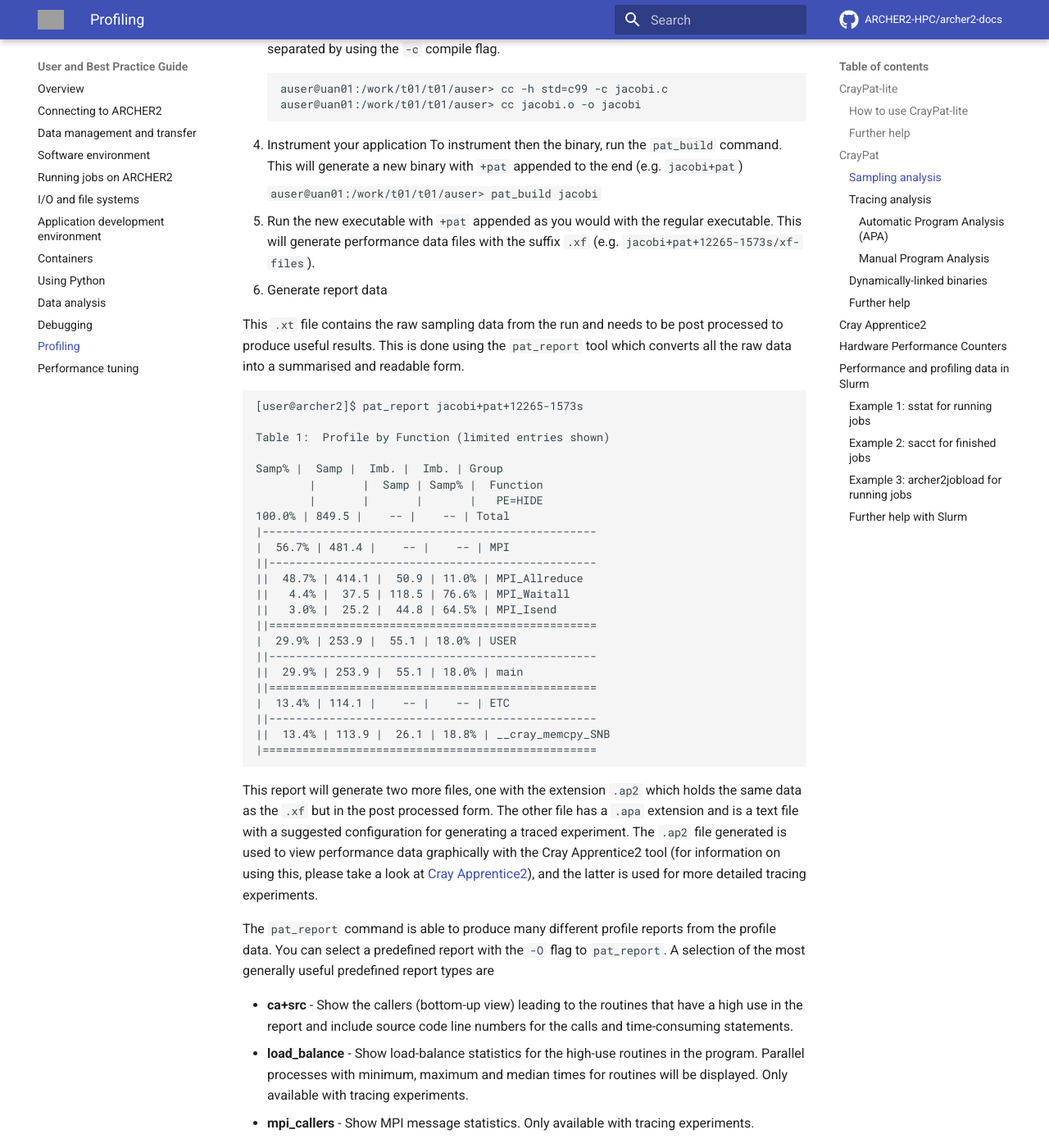
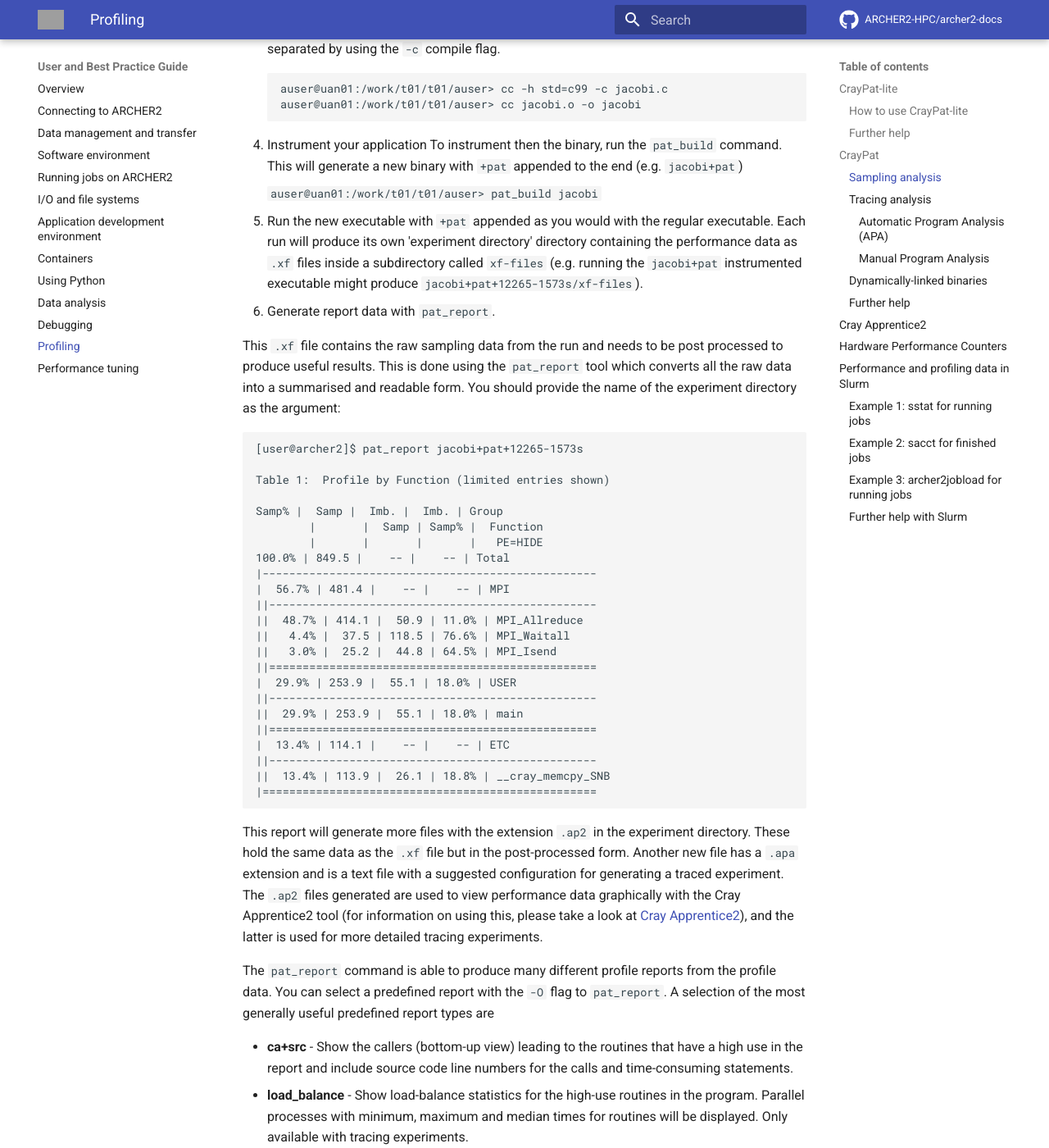
Before and after one commit to ARCHER2-HPC/archer2-docs, an MkDocs documentation site: the page built from docs/user-guide/profile.md, in a window 1280 px wide and 1400 px high, scrolled down 2345 px. Shown: the whole window at 82% size. Built offline with MkDocs 1.6.1 and Material for MkDocs 9.7.7, drawn with Linux system fonts in a browser that asks for light colours; comment, search, counter and statistics services are not loaded; some of the changed text lies outside the part shown; grey boxes are pictures that could not be loaded.

Commit message:
Updated use of CrayPat and Apprentice2

```diff
--- a/docs/user-guide/profile.md
+++ b/docs/user-guide/profile.md
@@ -122,14 +122,18 @@
     `auser@uan01:/work/t01/t01/auser> pat_build jacobi`
 
 5.  Run the new executable with `+pat` appended as you would with the
-    regular executable. This will generate performance data files with
-    the suffix `.xf` (e.g. `jacobi+pat+12265-1573s/xf-files`).
-6.  Generate report data
+    regular executable. Each run will produce its own 'experiment
+    directory' directory containing the performance data as `.xf` files
+    inside a subdirectory called `xf-files` (e.g. running the
+    `jacobi+pat` instrumented executable might produce
+    `jacobi+pat+12265-1573s/xf-files`).
+6.  Generate report data with `pat_report`.
 
-This `.xt` file contains the raw sampling data from the run and needs to
+This `.xf` file contains the raw sampling data from the run and needs to
 be post processed to produce useful results. This is done using the
 `pat_report` tool which converts all the raw data into a summarised and
-readable form.
+readable form. You should provide the name of the experiment directory as
+the argument:
 
     [user@archer2]$ pat_report jacobi+pat+12265-1573s
 
@@ -155,14 +159,14 @@
     ||  13.4% | 113.9 |  26.1 | 18.8% | __cray_memcpy_SNB
     |==================================================
 
-This report will generate two more files, one with the extension `.ap2`
-which holds the same data as the `.xf` but in the post processed form.
-The other file has a `.apa` extension and is a text file with a
-suggested configuration for generating a traced experiment. The `.ap2`
-file generated is used to view performance data graphically with the
-Cray Apprentice2 tool (for information on using this, please take a look
-at [Cray Apprentice2](#cray-apprentice2)), and the latter is used for
-more detailed tracing experiments.
+This report will generate more files with the extension `.ap2` in the
+experiment directory. These hold the same data as the `.xf` file but
+in the post-processed form. Another new file has a `.apa` extension
+and is a text file with a suggested configuration for generating a
+traced experiment. The `.ap2` files generated are used to view performance
+data graphically with the Cray Apprentice2 tool (for information on using
+this, please take a look at [Cray Apprentice2](#cray-apprentice2)), and
+the latter is used for more detailed tracing experiments.
 
 The `pat_report` command is able to produce many different profile
 reports from the profile data. You can select a predefined report with
@@ -322,9 +326,10 @@
 for data capture, and the data that was collected during program
 execution.
 
-You will need to use CrayPat first, to instrument your program and
-capture performance analysis data, and then use Cray Apprentice2 to
-visualize and explore the resulting data files.
+You will need to use CrayPat first to instrument your program and
+capture performance analysis data, and then `pat_report` to generate
+the `.ap2` files from the results. You may then use Cray Apprentice2 to
+visualize and explore those files.
 
 The number and appearance of the reports that can be generated using
 Cray Apprentice2 is determined by the kind and quantity of data captured
@@ -346,11 +351,11 @@
     module load perftools-base
 
 
-then open the Cray Apprentice2 data (`.ap2`) generated during the
-instrumentation phase
+then open the experiment directory generated during the instrumentation
+phase with Apprentice2:
 
 
-    auser@uan01:/work/t01/t01/auser> app2 jacobi+pat+12265-1573s/datafile.ap2
+    auser@uan01:/work/t01/t01/auser> app2 jacobi+pat+12265-1573s
 
 
 ## Hardware Performance Counters
```
Also changed, not shown: other parts of docs/user-guide/profile.md (+2 -2 lines).
